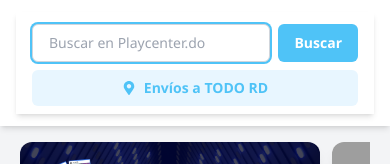
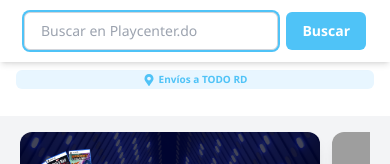
Before and after one commit to Arisleidy07/Playcenter-Universal, a React (Vite) app: page / in a window 390 px wide. Shown: the top 164 px of the page. Built offline with nearby package versions, Linux system fonts and the light colour scheme; no server answers; grey boxes are pictures that could not be loaded.

Commit message:
Actualización de estilo y estructura en la página principal

```diff
--- a/src/components/Header.jsx
+++ b/src/components/Header.jsx
@@ -3,17 +3,23 @@ import { Link, useNavigate } from "react-router-dom";
 import SearchBar from "./SearchBar";
 import { useAuth } from "../context/AuthContext";
 import { useAuthModal } from "../context/AuthModalContext";
-import { motion, AnimatePresence } from "framer-motion";
+import { motion, AnimatePresence, useAnimation } from "framer-motion";
 import { FaMapMarkerAlt } from "react-icons/fa";
 
 const Header = () => {
   const [dropdownAbierto, setDropdownAbierto] = useState(false);
+  const [buscadorVisible, setBuscadorVisible] = useState(true); // fijo visible en móvil
   const { usuario, logout } = useAuth();
   const { setModalAbierto } = useAuthModal();
   const dropdownRef = useRef(null);
   const buscarInputRef = useRef(null);
   const navigate = useNavigate();
 
+  // Control animación del aviso envíos
+  const controls = useAnimation();
+  let lastScroll = 0;
+
+  // Maneja logout
   const manejarLogout = async () => {
     try {
       await logout();
@@ -24,19 +30,46 @@ const Header = () => {
     }
   };
 
+  // Cerrar dropdown y buscador al click fuera
   useEffect(() => {
     function handleClickFuera(event) {
-      if (dropdownRef.current && !dropdownRef.current.contains(event.target)) {
+      if (
+        dropdownRef.current &&
+        !dropdownRef.current.contains(event.target) &&
+        !event.target.closest("#search-bar-container")
+      ) {
         setDropdownAbierto(false);
       }
     }
-    if (dropdownAbierto) {
-      document.addEventListener("mousedown", handleClickFuera);
-    }
+    document.addEventListener("mousedown", handleClickFuera);
     return () => {
       document.removeEventListener("mousedown", handleClickFuera);
     };
-  }, [dropdownAbierto]);
+  }, []);
+
+  // Focus al buscador cuando se monta
+  useEffect(() => {
+    if (buscarInputRef.current) {
+      buscarInputRef.current.focus();
+    }
+  }, []);
+
+  // Control scroll para mostrar/ocultar aviso envíos
+  useEffect(() => {
+    function handleScroll() {
+      const currentScroll = window.pageYOffset;
+      if (currentScroll > lastScroll && currentScroll > 50) {
+        // Scrollea hacia abajo => oculta aviso
+        controls.start({ y: 20, opacity: 0, transition: { duration: 0.3 } });
+      } else {
+        // Scrollea hacia arriba => muestra aviso
+        controls.start({ y: 0, opacity: 1, transition: { duration: 0.3 } });
+      }
+      lastScroll = currentScroll;
+    }
+    window.addEventListener("scroll", handleScroll);
+    return () => window.removeEventListener("scroll", handleScroll);
+  }, [controls]);
 
   return (
     <>
@@ -52,10 +85,9 @@ const Header = () => {
           overflowX: "hidden",
         }}
       >
-        {/* Desktop Header */}
-        <div className="hidden sm:flex items-center justify-between max-w-7xl mx-auto w-full gap-3 sm:gap-6">
-          {/* Logo */}
-          <Link to="/" className="flex items-center gap-3 flex-shrink-0">
+        <div className="flex items-center justify-between max-w-7xl mx-auto w-full gap-3 sm:gap-6">
+          {/* Logo solo visible en sm+ */}
+          <Link to="/" className="hidden sm:flex items-center gap-3 flex-shrink-0">
             <motion.img
               src="/playcenter.jpeg"
               alt="Playcenter Universal"
@@ -63,7 +95,7 @@ const Header = () => {
               whileHover={{ scale: 1.05 }}
               transition={{ type: "spring", stiffness: 300 }}
             />
-            <div className="flex flex-col leading-tight text-xs text-gray-700 font-medium">
+            <div className="hidden sm:flex flex-col leading-tight text-xs text-gray-700 font-medium">
               <span className="flex items-center gap-1 text-[11px] text-gray-500">
                 <FaMapMarkerAlt className="text-[#4FC3F7]" />
                 Envios
@@ -74,44 +106,55 @@ const Header = () => {
             </div>
           </Link>
 
-          {/* SearchBar desktop */}
-          <div className="flex-grow max-w-xl">
+          {/* SEARCH BAR desktop */}
+          <div className="hidden sm:flex flex-grow max-w-xl">
             <SearchBar
+              onClose={() => setBuscadorVisible(false)}
               ref={buscarInputRef}
               placeholder="Buscar en Playcenter.do"
-              onClose={() => {}}
-              className="shadow-sm rounded-md border border-gray-300"
             />
           </div>
 
-          {/* Nav Desktop */}
-          <div className="items-center gap-6 text-sm font-medium text-gray-700 flex">
-            <Link to="/" className="nav-link hover:text-[#4FC3F7] transition">
+          {/* BUSCADOR MOBILE FIJO (sin lupa) */}
+          <div
+            id="search-bar-container"
+            className="sm:hidden flex-grow max-w-full px-2"
+          >
+            <SearchBar
+              onClose={() => {}}
+              ref={buscarInputRef}
+              placeholder="Buscar en Playcenter.do"
+            />
+          </div>
+
+          {/* NAV DESKTOP */}
+          <div className="hidden sm:flex items-center gap-6 text-sm font-medium text-gray-700">
+            <Link to="/" className="nav-link">
               Inicio
             </Link>
-            <Link to="/productos" className="nav-link hover:text-[#4FC3F7] transition">
+            <Link to="/productos" className="nav-link">
               Categorías
             </Link>
-            <Link to="/nosotros" className="nav-link hover:text-[#4FC3F7] transition">
+            <Link to="/nosotros" className="nav-link">
               Nosotros
             </Link>
-            <Link to="/contacto" className="nav-link hover:text-[#4FC3F7] transition">
+            <Link to="/contacto" className="nav-link">
               Contáctanos
             </Link>
-            <Link to="/carrito" className="nav-link text-xl hover:scale-110 transition-transform">
+            <Link to="/carrito" className="nav-link text-xl hover:scale-110">
               🛒
             </Link>
           </div>
 
-          {/* Usuario / Login desktop */}
+          {/* USUARIO / LOGIN */}
           {usuario ? (
             <motion.div
-              className="relative block cursor-pointer"
+              className="relative hidden sm:block"
               ref={dropdownRef}
               onClick={() => setDropdownAbierto(!dropdownAbierto)}
               whileTap={{ scale: 0.95 }}
             >
-              <div className="w-10 h-10 rounded-full overflow-hidden border-2 border-[#4FC3F7] shadow hover:shadow-lg transition">
+              <div className="w-10 h-10 rounded-full overflow-hidden border-2 border-[#4FC3F7] shadow hover:shadow-lg transition cursor-pointer">
                 {usuario.photoURL ? (
                   <img
                     src={usuario.photoURL}
@@ -153,7 +196,7 @@ const Header = () => {
           ) : (
             <motion.button
               onClick={() => setModalAbierto(true)}
-              className="px-4 py-2 text-sm bg-[#4FC3F7] hover:bg-[#3BB0F3] text-white rounded-lg font-semibold shadow transition"
+              className="hidden sm:inline-block px-4 py-2 text-sm bg-[#4FC3F7] hover:bg-[#3BB0F3] text-white rounded-lg font-semibold shadow transition"
               whileHover={{ scale: 1.05 }}
               whileTap={{ scale: 0.95 }}
             >
@@ -161,26 +204,20 @@ const Header = () => {
             </motion.button>
           )}
         </div>
-
-        {/* Mobile Header: buscador fijo + barra envíos */}
-        <div className="sm:hidden flex flex-col gap-2 bg-white pt-3 pb-2 shadow-md">
-          <div className="px-4">
-            <SearchBar
-              ref={buscarInputRef}
-              placeholder="Buscar en Playcenter.do"
-              onClose={() => {}}
-              className="rounded-md shadow-sm border border-gray-300"
-            />
-          </div>
-          <div className="flex items-center justify-center gap-2 bg-[#E8F6FF] text-[#4FC3F7] py-2 rounded-md mx-4 text-sm font-semibold select-none">
-            <FaMapMarkerAlt />
-            <span>Envíos a TODO RD</span>
-          </div>
-        </div>
       </motion.header>
 
-      {/* Espacio para header fijo */}
-      <div className="h-[110px] sm:h-[110px]" />
+      {/* AVISO ENVÍOS A TODO RD - tamaño mini y aparece/desaparece al scroll */}
+      <motion.div
+        animate={controls}
+        initial={{ y: 0, opacity: 1 }}
+        className="flex items-center justify-center gap-1 bg-[#E8F6FF] text-[#4FC3F7] py-0.5 rounded-md mx-4 text-[10px] font-semibold select-none fixed top-[70px] sm:top-[110px] left-0 right-0 z-[9998]"
+      >
+        <FaMapMarkerAlt className="text-xs" />
+        <span>Envíos a TODO RD</span>
+      </motion.div>
+
+      {/* ESPACIO PARA EL HEADER FIJO */}
+      <div className="h-[100px] sm:h-[140px]" />
     </>
   );
 };
```
